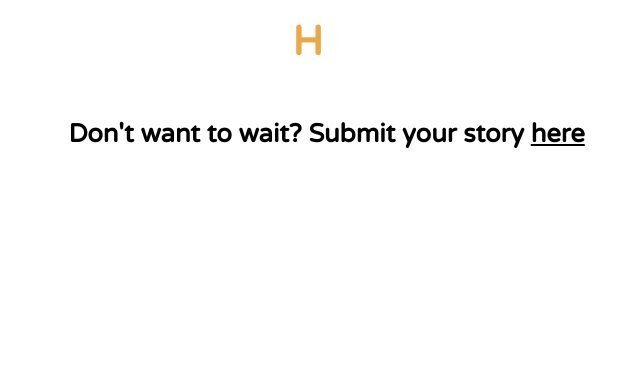
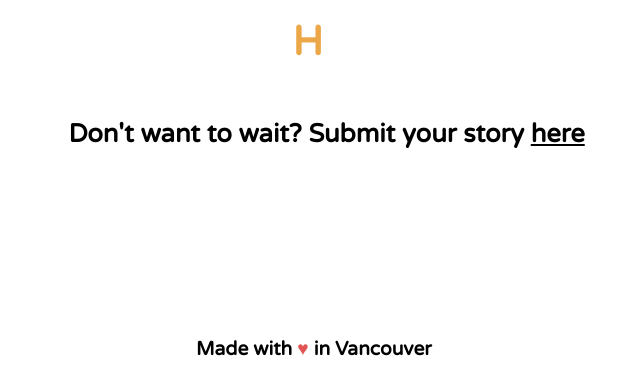
Before and after one commit to r1cebank/vocalog.const, a plain HTML site: page index.html in a window 1280 px wide. Shown: the part 427-800 px from the top of the page, without its empty margins (339-979 px from the left). Drawn offline with Linux system fonts and the light colour scheme.

Commit message:
adding template

```diff
--- a/index.html
+++ b/index.html
@@ -18,8 +18,11 @@
       <div class='console-underscore' id='console'>&#95;</div>
     </div>
     <div class="notice-box">
-      <span>Don't want to wait? Submit your story <a href="">here</a> </span>
+      <span>Don't want to wait? Submit your story <a href="https://github.com/r1cebank/vocalog.const/issues/new?assignees=&labels=&projects=&template=my-vocaloid-story-template.md&title=%5BEN%5D+My+Vocalog">here</a> </span>
     </div>
+  </div>
+  <div class="footer">
+    Made with <span style="color: #e25555;">&#9829;</span> in Vancouver
   </div>
 </body>
 <script src="/script/index.js"></script>
--- a/script/index.js
+++ b/script/index.js
@@ -53,3 +53,7 @@ function consoleText(words, id, colors) {
     }
   }, 400)
 }
+console.info(
+  'Made with %c♥%c in Vancouver',
+  'color: #e25555', 'color: unset'
+);
--- a/styles/style.css
+++ b/styles/style.css
@@ -98,3 +98,18 @@ a {
   color: inherit; /* blue colors for links too */
   text-decoration: underline;
 }
+
+/* make footer class stay at buttom of page and be sticky */
+.footer {
+  position: fixed;
+  left: 0;
+  bottom: 0;
+  width: 100%;
+  background-color: var(--color-bg);
+  color: var(--color-fg);
+  text-align: center;
+  font-family: "Varela Round", sans-serif;
+  font-weight: bold;
+  font-size: 1.5vw;
+  padding: 1vw;
+}
```
Also changed, not shown: 1 other file.
